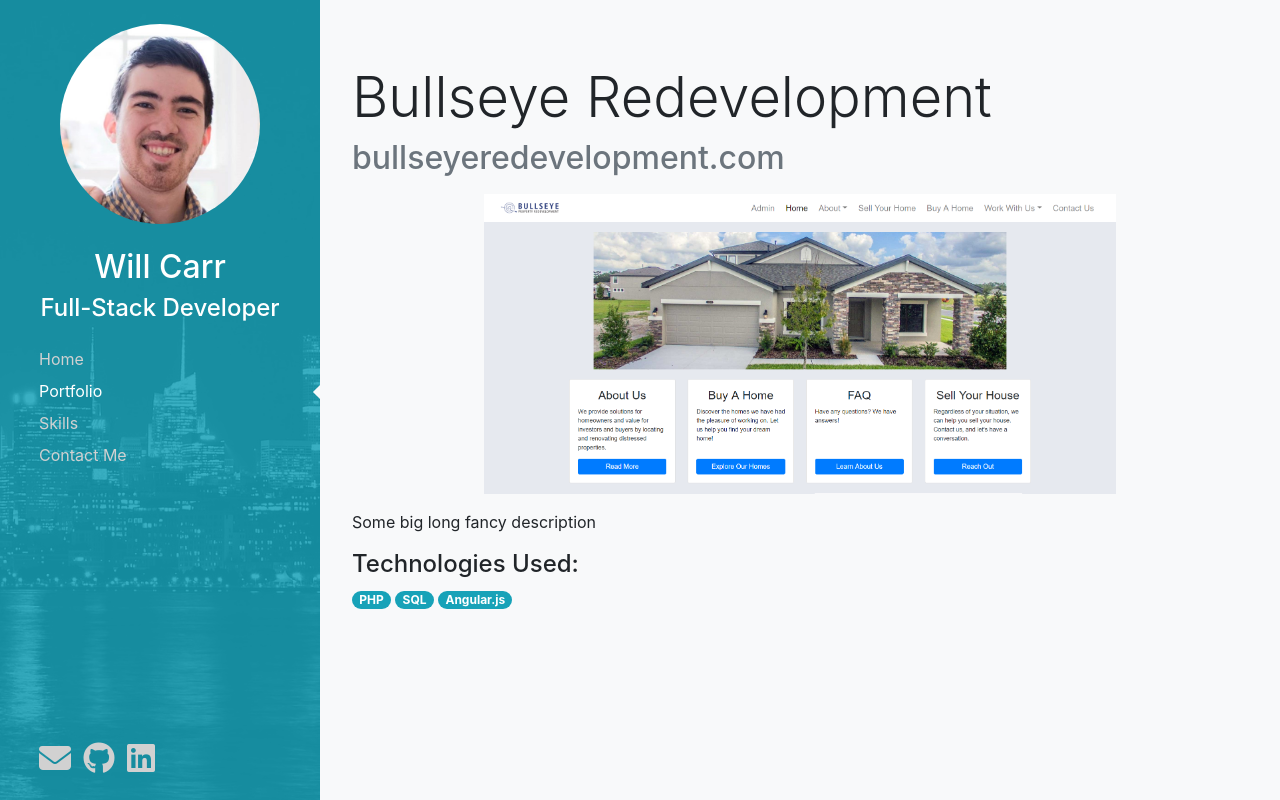
After one commit to Will-Carr/willcarr.dev, a PHP site: page /portfolio/bullseye-redevelopment/ in a window 1280 px wide. The commit adds this page. Run offline with PHP 8.4, Linux system fonts and the light colour scheme; some libraries are stand-ins or nearby versions.

Commit message:
Basic portfolio item template

```diff
--- /dev/null
+++ b/portfolio/bullseye-redevelopment/index.html
@@ -0,0 +1,112 @@
+<!doctype html>
+<html lang="en">
+  <head>
+    <meta charset="utf-8">
+    <meta name="viewport" content="width=device-width, initial-scale=1, shrink-to-fit=no">
+
+    <link rel="stylesheet" href="https://stackpath.bootstrapcdn.com/bootstrap/4.3.1/css/bootstrap.min.css" integrity="sha384-ggOyR0iXCbMQv3Xipma34MD+dH/1fQ784/j6cY/iJTQUOhcWr7x9JvoRxT2MZw1T" crossorigin="anonymous">
+    <link rel="stylesheet" href="../../style.css">
+    <link rel="stylesheet" href="../style.css">
+    <script src="https://kit.fontawesome.com/7f7e953337.js"></script>
+
+    <title>Will Carr: Bullseye Redevelopment</title>
+    <link href="../../images/favicon.png" rel="icon" type="image/jpeg" />
+  </head>
+  <body>
+
+    <div class="container-fluid">
+      <div class="row">
+
+        <!-- LARGE SCREEN SIDEBAR -->
+        <div id="sidebar" class="col-12 col-md-3 d-none d-md-flex flex-column justify-content-between bg-info">
+
+          <div>
+            <img id="headshot" class="d-block rounded-circle w-75 mx-auto mt-4" src="../../images/headshot.jpg" alt="Headshot" />
+            <h2 class="sidebar-text text-center mt-4">Will Carr</h2>
+            <h4 class="sidebar-text text-center">Full-Stack Developer</h4>
+
+            <div id="links" class="mx-4 mt-4">
+              <div class="mt-2">
+                <div><a href="/">Home</a></div>
+                <div class="mt-2 active-page"><a href="/portfolio/">Portfolio</a></div>
+                <div class="mt-2"><a href="/skills/">Skills</a></div>
+                <div class="mt-2"><a href="/contact/">Contact Me</a></div>
+              </div>
+            </div>
+          </div>
+
+          <div id="icons" class="m-4">
+            <a class="mr-2" href="mailto:will@willcarr.dev" target="_blank"><i class="fas fa-2x fa-envelope"></i></a>
+            <a class="mr-2" href="https://github.com/Will-Carr" target="_blank"><i class="fab fa-2x fa-github"></i></a>
+            <a href="https://www.linkedin.com/in/william-carr-133a8510b/" target="_blank"><i class="fab fa-2x fa-linkedin"></i></a>
+          </div>
+
+        </div>
+
+
+        <!-- SMALL SCREEN COLLAPSE NAVBAR -->
+        <nav class="navbar navbar-dark bg-info col-12 d-md-none">
+          <p class="navbar-brand"></p>
+          <button class="navbar-toggler" type="button" data-toggle="collapse" data-target="#navbarToggler" aria-controls="navbarToggler" aria-expanded="false" aria-label="Toggle navigation">
+            <span class="navbar-toggler-icon"></span>
+          </button>
+
+          <div class="collapse navbar-collapse" id="navbarToggler">
+            <ul class="navbar-nav mr-auto mt-2">
+              <li class="nav-item">
+                <a class="nav-link" href="/">Home</a>
+              </li>
+              <li class="nav-item active">
+                <a class="nav-link" href="/portfolio/">Portfolio</a>
+              </li>
+              <li class="nav-item">
+                <a class="nav-link" href="/skills/">Skills</a>
+              </li>
+              <li class="nav-item">
+                <a class="nav-link" href="/contact/">Contact Me</a>
+              </li>
+              <li class="nav-item">
+                <div id="icons" class="d-flex">
+                  <a class="nav-link mr-3" href="mailto:will@willcarr.dev" target="_blank"><i class="fas fa-2x fa-envelope"></i></a>
+                  <a class="nav-link mr-3" href="https://github.com/Will-Carr" target="_blank"><i class="fab fa-2x fa-github"></i></a>
+                  <a class="nav-link" href="https://www.linkedin.com/in/william-carr-133a8510b/" target="_blank"><i class="fab fa-2x fa-linkedin"></i></a>
+                </div>
+              </li>
+            </ul>
+          </div>
+        </nav>
+
+
+        <!-- MAIN CONTENT -->
+        <div id="main" class="col-12 col-md-9 bg-light">
+
+          <h1 id="bullseye-title" class="display-4">Bullseye Redevelopment</h1>
+
+          <a href="http://bullseyeredevelopment.com" target="_blank" class="text-muted">
+            <h2 id="bullseye-link" class="display-6">bullseyeredevelopment.com</h2>
+          </a>
+
+          <img class="img img-fluid portfolio-img-lg" src="../../images/bullseye.png" />
+
+          <p>Some big long fancy description</p>
+
+          <div class="technologies">
+            <h4>Technologies Used:</h4>
+            <span class="badge badge-pill badge-info">PHP</span>
+            <span class="badge badge-pill badge-info">SQL</span>
+            <span class="badge badge-pill badge-info">Angular.js</span>
+          </div>
+
+        </div>
+
+      </div>
+    </div>
+
+
+
+
+    <script src="https://code.jquery.com/jquery-3.3.1.slim.min.js" integrity="sha384-q8i/X+965DzO0rT7abK41JStQIAqVgRVzpbzo5smXKp4YfRvH+8abtTE1Pi6jizo" crossorigin="anonymous"></script>
+    <script src="https://cdnjs.cloudflare.com/ajax/libs/popper.js/1.14.7/umd/popper.min.js" integrity="sha384-UO2eT0CpHqdSJQ6hJty5KVphtPhzWj9WO1clHTMGa3JDZwrnQq4sF86dIHNDz0W1" crossorigin="anonymous"></script>
+    <script src="https://stackpath.bootstrapcdn.com/bootstrap/4.3.1/js/bootstrap.min.js" integrity="sha384-JjSmVgyd0p3pXB1rRibZUAYoIIy6OrQ6VrjIEaFf/nJGzIxFDsf4x0xIM+B07jRM" crossorigin="anonymous"></script>
+  </body>
+</html>
--- a/portfolio/style.css
+++ b/portfolio/style.css
@@ -28,7 +28,7 @@
 }
 
 .project-image:hover {
-  background-size: 125% 125%;
+  background-size: 110% 110%;
   box-shadow: 0 1rem 3rem rgba(0,0,0,.375);
 }
 
@@ -51,3 +51,27 @@
 #team-lyders div {
   background-image: url(../images/teamlyders.png);
 }
+
+.portfolio-img-lg {
+  display: block;
+  max-height: 300px;
+  margin: 1em auto;
+}
+
+#bullseye-title {
+  font-size: 13vw;
+}
+
+#bullseye-link {
+  font-size: 7vw;
+}
+
+@media screen and (min-width: 450px) {
+  #bullseye-title {
+    font-size: 3.5rem;
+  }
+
+  #bullseye-link {
+    font-size: 2rem;
+  }
+}
```
